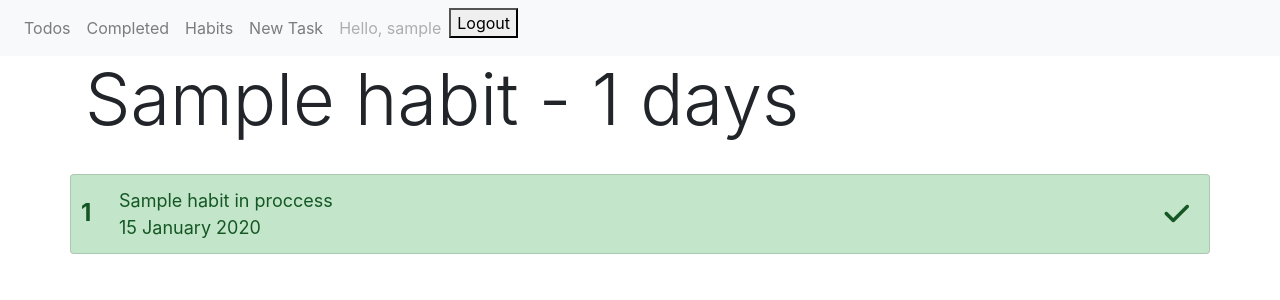
After one commit to Abrahamlink/self-discipline-helper, a Django app: a page that uses self-discipline/src/apps/todo/templates/todo/base.html in a window 1280 px wide. The commit adds this page. Shown: the top 300 px of the page. Run offline with Django 4.2, Linux system fonts and the light colour scheme; a user stored in the database is signed in; tables that the repository leaves empty hold one stand-in row (values such as "Sample post"); some libraries are stand-ins or nearby versions.

Commit message:
Added TodoList(V1), HabitList(V1), creating tasks and habits. Habit progress interactive interface

```diff
--- a/self-discipline/src/apps/habits/admin.py
+++ b/self-discipline/src/apps/habits/admin.py
@@ -1,5 +1,5 @@
 from django.contrib import admin
-from .models import Habit, Category
+from .models import Habit, Category, Day
 
 
 class HabitAdmin(admin.ModelAdmin):
--- a/self-discipline/src/apps/habits/models.py
+++ b/self-discipline/src/apps/habits/models.py
@@ -1,3 +1,5 @@
+import datetime
+
 from django.contrib.auth.models import User
 from django.db import models
 
@@ -8,7 +10,7 @@ class Habit(models.Model):
     description = models.TextField('Habit note', blank=True)
     period = models.PositiveIntegerField('Period of setting habit up', default=21)
     category = models.ManyToManyField('Category', blank=True, related_name='habit')
-    created = models.DateField(auto_now=True)
+    created = models.DateField(auto_now_add=True)
 
     class Meta:
         verbose_name = 'Habit'
@@ -26,6 +28,9 @@ class Day(models.Model):
     date = models.DateField('Date')
     habit = models.ForeignKey(Habit, on_delete=models.CASCADE)
 
+    def today(self):
+        return self.date == datetime.date.today()
+
 
 class Category(models.Model):
     title = models.CharField('Category name', max_length=120, unique=True)
--- /dev/null
+++ b/self-discipline/src/apps/habits/templates/habits/habit_details.html
@@ -0,0 +1,31 @@
+{% extends 'todo/base.html' %}
+{% load static %}
+{% block title %}{{ habit.title }}{% endblock %}
+{% block content %}
+<link rel="stylesheet" href="{% static 'habits/habit_details.css' %}">
+    <div class="container habit-container">
+        <h1 class="display-3 habit-title">{{ habit.title }}<span> - </span>{{ habit.period }} days</h1>
+        <div class="row habit-wrapper">
+
+            <ul class="list-group habit-days w-100">
+                {% for index, day in days %}
+                <li class="list-group-item list-group-item-action {% if day.date <= today %}{% if day.is_completed %} list-group-item-success{% else %} list-group-item-warning{% endif %}{% else %} list-group-item-info{% endif %} day__item">
+                    <span>{{ index }}</span>{{ habit.title }} in proccess {% if day.today %}<span style="font-size: 16px;font-weight:bold;position:initial">TODAY</span>{% endif %}
+                    <p class="text-justify day-date mb-0" data="{{ day.date|date:'Y n j' }}">{{ day.date|date:'d F Y' }}</p>
+                    {% if day.is_completed %}
+                        <i class="fa-solid fa-check day-completed"></i>
+                    {% elif day.is_completed == False and day.date < today %}
+                        <i class="fa-solid fa-xmark day-completed uncompleted"></i>
+                    {% endif %}
+                    {% if day.today and day.is_completed == False %}
+                        <form action="{% url 'complete_day' day.id %}" method="post">
+                            {% csrf_token %}
+                            <button type="submit">DONE</button>
+                        </form>
+                    {% endif %}
+                </li>
+                {% endfor %}
+            </ul>
+        </div>
+    </div>
+{% endblock %}
--- a/self-discipline/src/apps/habits/urls.py
+++ b/self-discipline/src/apps/habits/urls.py
@@ -3,4 +3,7 @@ from . import views
 
 urlpatterns = [
     path('', views.habits, name='all_habits'),
+    path('habit&id=<int:pk>', views.habit_detail, name='habit_detail'),
+    path('habit/create_new', views.create_new_habit, name='create_new_habit'),
+    path('complete_day&id=<int:pk>', views.complete_day, name='complete_day'),
 ]
--- a/self-discipline/src/apps/habits/views.py
+++ b/self-discipline/src/apps/habits/views.py
@@ -1,6 +1,68 @@
-from django.shortcuts import render
-from django.http import HttpResponse
+import datetime
+
+from django.shortcuts import render, redirect
+from .models import *
+from .forms import HabitForm
+from django.contrib.auth.models import User
 
 
 def habits(request):
-    return HttpResponse('<h1>Here will be all habits</h1>')
+    template = 'habits/habits.html'
+
+    if not request.user.is_anonymous:
+        practice = Habit.objects.filter(user=request.user).order_by('-created')
+    else:
+        practice = []
+        return redirect('loginUser')
+    return render(request, template, context={'habits': practice})
+
+
+def create_new_habit(request):
+    template = 'habits/create.html'
+
+    if not request.user.is_anonymous:
+        if request.method == 'GET':
+            return render(request, template, context={'form': HabitForm()})
+        else:
+            habit = Habit()
+            habit.user = request.user
+            habit.title = request.POST['title']
+            habit.description = request.POST['description']
+            habit.period = int(request.POST['period'])
+            habit.save()
+            for index in range(0, habit.period):
+                day = Day()
+                day.habit = habit
+                day.date = datetime.date.today() + datetime.timedelta(index)
+                day.save()
+            return redirect('all_habits')
+    else:
+        return redirect('loginUser')
+
+
+def habit_detail(request, pk):
+    template = 'habits/habit_details.html'
+
+    if not request.user.is_anonymous:
+        habit = Habit.objects.get(user=request.user, pk=pk)
+        days = Day.objects.filter(habit=habit)
+    else:
+        return redirect('loginUser')
+    return render(request, template, context={
+                                            'habit': habit,
+                                            'days': zip(range(1, habit.period + 1), days),
+                                            'today': datetime.date.today(),
+                                        })
+
+
+def complete_day(request, pk):
+    if request.method == 'POST':
+        if not request.user.is_anonymous:
+            day = Day.objects.get(pk=pk)
+            if day.date > datetime.date.today():
+                return redirect('habit_detail', day.habit.pk)
+            day.is_completed = True
+            day.save()
+            return redirect('habit_detail', day.habit.pk)
+        else:
+            return redirect('loginUser')
--- a/self-discipline/src/apps/todo/templates/todo/base.html
+++ b/self-discipline/src/apps/todo/templates/todo/base.html
@@ -21,5 +21,9 @@
 
         {% endblock %}
     </main>
+
+    <!-- Scripts -->
+    <script src="{% static 'habits/js/habit_details.js' %}"></script>
+    <!-- end Scripts -->
 </body>
 </html>
--- a/self-discipline/src/apps/todo/templates/todo/navbar.html
+++ b/self-discipline/src/apps/todo/templates/todo/navbar.html
@@ -3,7 +3,10 @@
   <div class="collapse navbar-collapse" id="navbarSupportedContent">
     <ul class="navbar-nav mr-auto">
       <li class="nav-item">
-        <a class="nav-link" href="{% url 'all_todos' %}">Todo</a>
+        <a class="nav-link" href="{% url 'all_todos' %}">Todos</a>
+      </li>
+      <li class="nav-item">
+        <a class="nav-link" href="{% url 'completed_todos' %}">Completed</a>
       </li>
       <li class="nav-item">
         <a class="nav-link" href="{% url 'all_habits' %}">Habits</a>
--- a/self-discipline/src/apps/todo/urls.py
+++ b/self-discipline/src/apps/todo/urls.py
@@ -3,6 +3,8 @@ from . import views
 
 urlpatterns = [
     path('', views.todo_list, name='all_todos'),
-    path('create', views.create_task, name='create_task'),
-    path('delete&id=<int:task_id>', views.delete_task, name='delete_task'),
+    path('done/', views.completed_todos, name='completed_todos'),
+    path('create/', views.create_task, name='create_task'),
+    path('delete&id=<int:task_id>/', views.delete_task, name='delete_task'),
+    path('complete&id=<int:task_id>/', views.complete_task, name='complete_task'),
 ]
--- a/self-discipline/src/settings.py
+++ b/self-discipline/src/settings.py
@@ -111,7 +111,7 @@ AUTH_PASSWORD_VALIDATORS = [
 
 LANGUAGE_CODE = 'en-us'
 
-TIME_ZONE = 'UTC'
+TIME_ZONE = 'Asia/Yekaterinburg'
 
 USE_I18N = True
 
--- a/self-discipline/src/urls.py
+++ b/self-discipline/src/urls.py
@@ -25,18 +25,18 @@ urlpatterns = [
     path('admin/', admin.site.urls),
 
     # Todo app
-    path('todo', include('todo.urls')),
-    path('', RedirectView.as_view(url='todo', permanent=False)),
+    path('todo/', include('todo.urls')),
+    path('', RedirectView.as_view(url='todo/', permanent=False)),
 
     # Habits app
-    path('habits', include('habits.urls')),
+    path('habits/', include('habits.urls')),
 
     # Registration
-    path('signup', views.signUpUser, name='signUpUser'),
+    path('signup/', views.signUpUser, name='signUpUser'),
 
     # Authentication
-    path('login_user', views.login_user, name='loginUser'),
-    path('logout_user', views.logout_user, name='logoutUser'),
+    path('login_user/', views.login_user, name='loginUser'),
+    path('logout_user/', views.logout_user, name='logoutUser'),
 
 ] + static(settings.STATIC_URL, document_root=settings.STATIC_ROOT) \
               + static(settings.MEDIA_URL, document_root=settings.MEDIA_ROOT)
--- /dev/null
+++ b/self-discipline/static/habits/habit_details.css
@@ -0,0 +1,42 @@
+.habit-container {
+    margin-bottom: 100px;
+}
+
+.habit-title {
+    margin-bottom: 32px;
+}
+
+.habit-wrapper {
+}
+
+.habit-days {
+    font-size: 18px;
+}
+
+.day__item {
+    padding: 0.75rem 3rem;
+    position: relative;
+}
+.current {
+    margin: 7px 0;
+    border: 5px ridge rgb(184, 177, 143);
+}
+.day__item span {
+    font-weight: bold;
+    font-size: 24px;
+    position: absolute;
+    top: 20px;
+    left: 10px;
+    text-align: center;
+}
+
+.day__item .day-completed {
+    font-size: 28px;
+    position: absolute;
+    right: 20px;
+    top: 50%;
+    transform: translateY(-50%);
+}
+.day__item .uncompleted {
+    right: 26px;
+}
--- /dev/null
+++ b/self-discipline/static/habits/js/habit_details.js
@@ -0,0 +1,20 @@
+$(document).ready(function () {
+    let date = new Date();
+    days = $('.day-date');
+    value = 24
+    for (let day of days) {
+        data_attr = $(day)
+        data = data_attr.attr("data").split(' ')
+        dayDate = new Date(Number(data[0]), Number(data[1]) - 1, Number(data[2]))
+
+        if (((date - dayDate)/1000/60/60 < value) & ((date - dayDate)/1000/60/60 > 0)) {
+            par = $(data_attr.parent());
+            par.addClass('current');
+        }
+
+        if (dayDate > date) {
+            par = $(data_attr.parent());
+            par.find('form').remove()
+        }
+    }
+})
```
Also changed, not shown: self-discipline/src/apps/habits/forms.py (added, +20 -0 lines), self-discipline/src/apps/habits/templates/habits/create.html (added, +16 -0 lines), self-discipline/src/apps/habits/templates/habits/habits.html (added, +33 -0 lines), self-discipline/src/apps/todo/templates/todo/tasks.html (+29 -4 lines), self-discipline/src/apps/todo/views.py (+32 -2 lines), self-discipline/static/habits/habits.css (added, +37 -0 lines), self-discipline/static/todo/tasks.css (+13 -0 lines).
